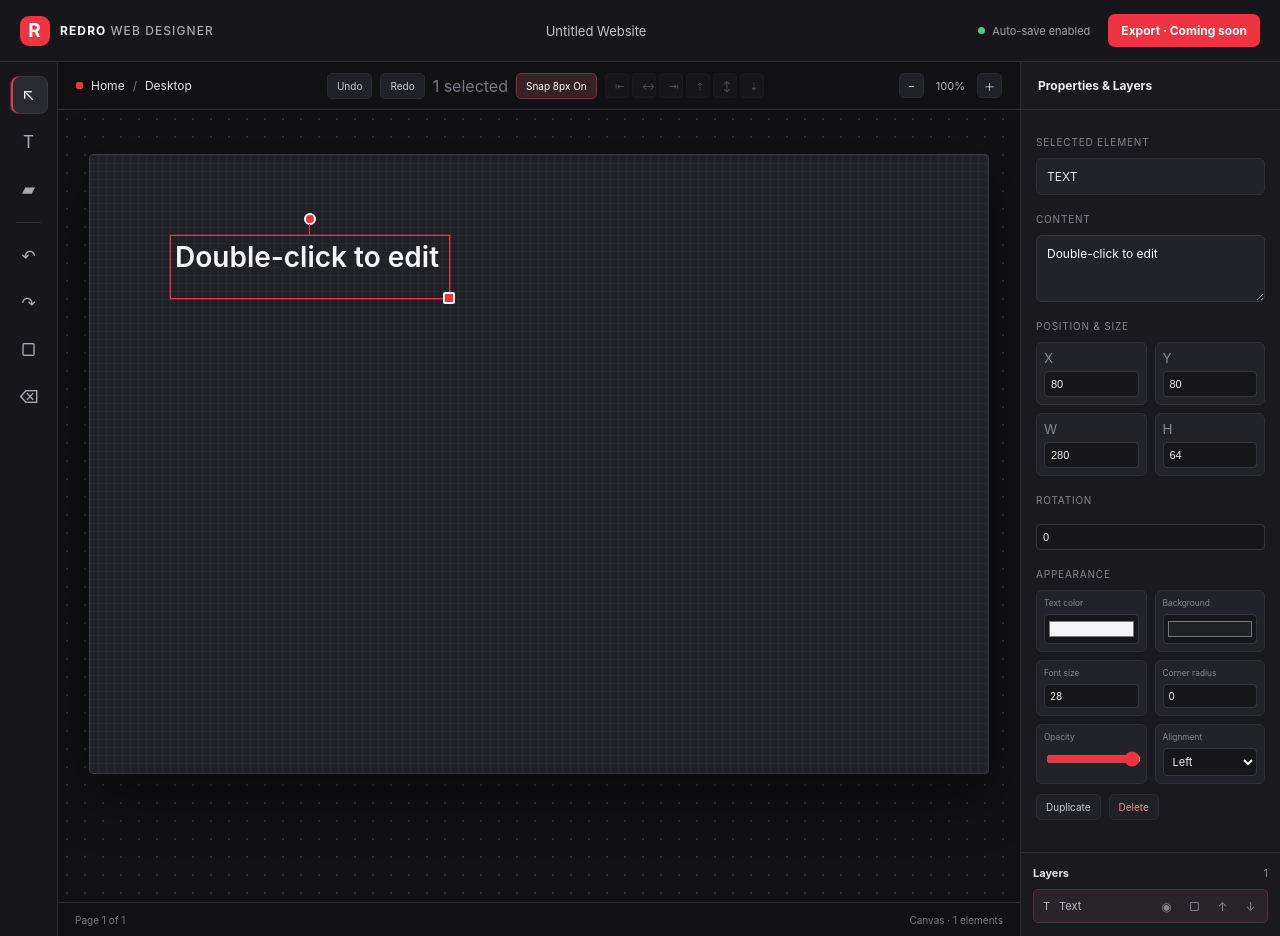
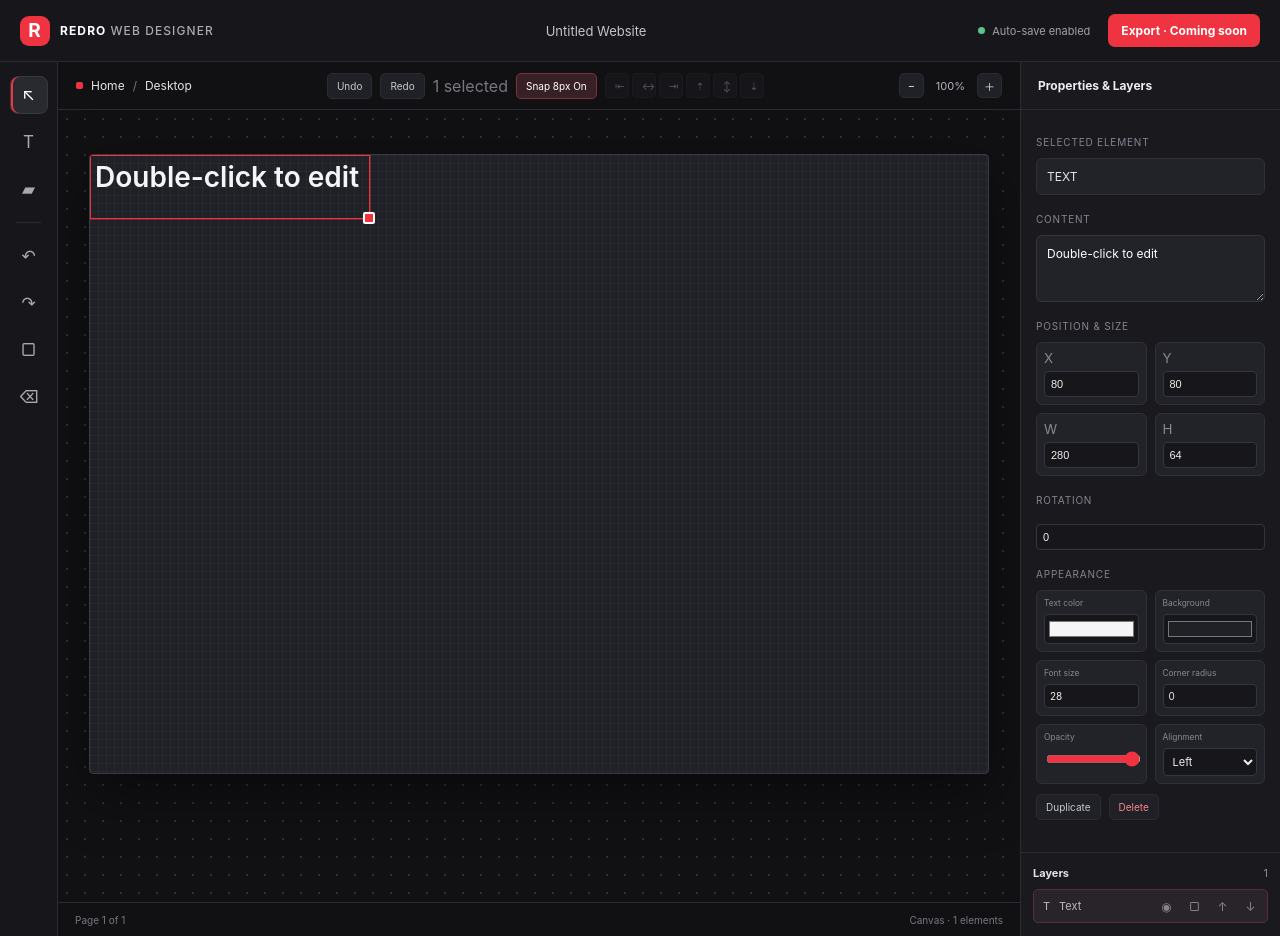
Before and after one commit to mhamedshasho/Redro-web-designer-, a React (Vite) app: page / in a window 1280 px wide. Both pictures are taken after a click on the button "Add text". Built offline with nearby package versions, Linux system fonts and the light colour scheme.

Commit message:
feat: prepare canvas for page layout modes

```diff
--- a/src/App.tsx
+++ b/src/App.tsx
@@ -3,7 +3,7 @@ import { useEditorStore } from "./store/editor-store";
 import { saveProject } from "./storage/project-storage";
 import type { DocumentNode } from "./model/document";
 
-function CanvasNode({ node, zoom }: { node: DocumentNode; zoom: number }) {
+function CanvasNode({ node, zoom, layoutMode }: { node: DocumentNode; zoom: number; layoutMode: "free" | "flex" | "grid" | "flow" }) {
   const selectedNodeIds = useEditorStore((state) => state.selectedNodeIds);
   const selectNode = useEditorStore((state) => state.selectNode);
   const updateNodeText = useEditorStore((state) => state.updateNodeText);
@@ -111,8 +111,9 @@ function CanvasNode({ node, zoom }: { node: DocumentNode; zoom: number }) {
     <div
       className={`canvas-node${selected ? " is-selected" : ""}${node.locked ? " is-locked" : ""}`}
       style={{
-        left: node.layout.x,
-        top: node.layout.y,
+        position: layoutMode === "free" ? "absolute" : "relative",
+        left: layoutMode === "free" ? node.layout.x : undefined,
+        top: layoutMode === "free" ? node.layout.y : undefined,
         width: node.layout.width,
         height: node.layout.height,
         color: node.style.color,
@@ -191,6 +192,8 @@ export default function App() {
   const toggleNodeVisibility = useEditorStore((state) => state.toggleNodeVisibility);
   const toggleNodeLock = useEditorStore((state) => state.toggleNodeLock);
   const moveLayer = useEditorStore((state) => state.moveLayer);
+  const updatePageLayout = useEditorStore((state) => state.updatePageLayout);
+  const pageLayout = { mode: "free" as const, direction: "row" as const, gap: 16, padding: 24, columns: 3, justifyContent: "start" as const, alignItems: "start" as const, ...project.pages[0]?.layout };
   const nodes = project.pages[0]?.nodes ?? [];
   const selectedNode = nodes.find((node) => node.id === selectedNodeIds[0]);
 
```
